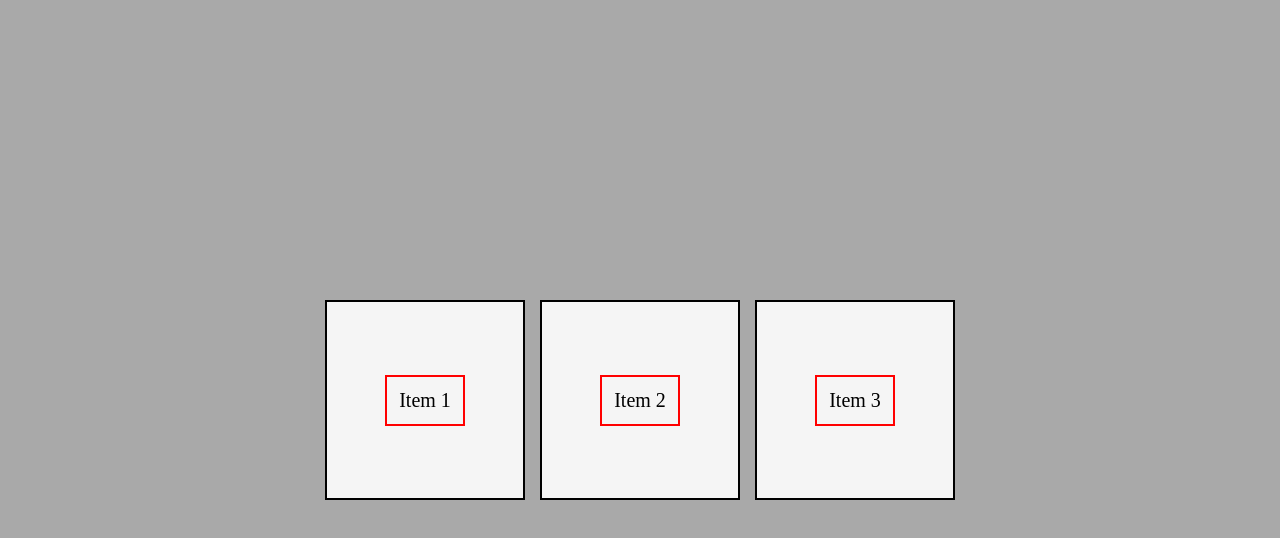
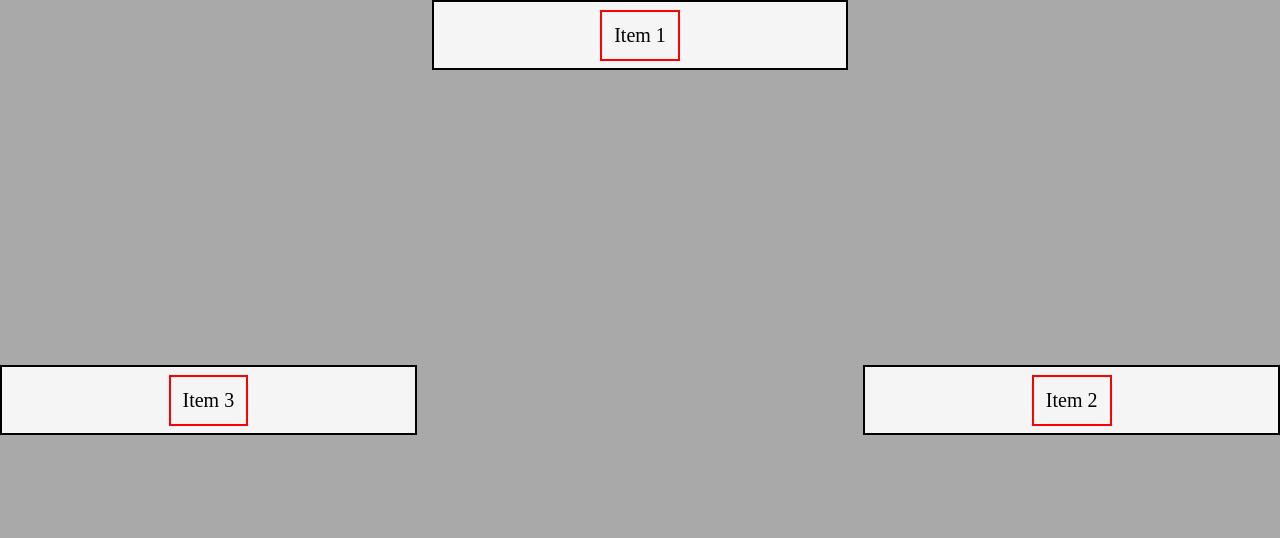
Before and after one commit to creztfallen/full-stack-training, a plain HTML site: page css/flexbox/index.html in a window 1280 px wide. Drawn offline with Linux system fonts and the light colour scheme.

Commit message:
flex box module finished

```diff
--- /dev/null
+++ b/css/flexbox/challenge2/style.css
@@ -0,0 +1,55 @@
+* {
+  margin: 0;
+  padding: 0;
+  box-sizing: border-box;
+}
+
+.container {
+  background-color: darkgray;
+  min-height: 100vh;
+  display: flex;
+  flex-direction: column;
+}
+
+.paragraph {
+  font-size: 30px;
+}
+
+.header {
+  flex-basis: 100%;
+  padding: 10px;
+  border: 2px solid black;
+  display: flex;
+  justify-content: center;
+  background-color: white;
+}
+
+.main-content {
+  flex: 1 0 400px;
+  padding: 20px;
+  display: flex;
+  flex-wrap: wrap;
+  gap: 10px;
+  align-items: center;
+  align-content: center;
+  justify-content: center;
+}
+
+.footer {
+  flex-basis: 100%;
+  padding: 10px;
+  border: 2px solid black;
+  display: flex;
+  justify-content: center;
+  background-color: white;
+}
+
+.item {
+  width: 420px;
+  height: 240px;
+  background-color: white;
+  border: 2px solid black;
+  display: flex;
+  align-items: center;
+  justify-content: center;
+}
--- a/css/flexbox/index.html
+++ b/css/flexbox/index.html
@@ -9,13 +9,13 @@
   </head>
   <body>
     <div class="container">
-      <div class="item">
+      <div class="item item1">
         <p>Item 1</p>
       </div>
-      <div class="item">
+      <div class="item item2">
         <p>Item 2</p>
       </div>
-      <div class="item">
+      <div class="item item3">
         <p>Item 3</p>
       </div>
     </div>
--- a/css/flexbox/style.css
+++ b/css/flexbox/style.css
@@ -12,12 +12,12 @@
   /* flex-direction: column; */
   justify-content: center;
   align-items: center;
-  flex-wrap: wrap;
+  /* flex-wrap: wrap; */
 }
 
 .item {
-  width: 200px;
-  height: 200px;
+  width: 100%;
+  height: 70px;
   border: 2px solid black;
   background-color: whitesmoke;
   font-size: 20px;
@@ -26,6 +26,19 @@
   align-items: center;
 }
 
+.item1 {
+  order: 2;
+  align-self: flex-start;
+}
+
+.item2 {
+  order: 3;
+}
+
+.item3 {
+  order: 1;
+}
+
 p {
   border: 2px solid red;
   padding: 12px;
```
Also changed, not shown: css/flexbox/challenge2/challenge.html (added, +28 -0 lines), css/flexbox/challenge1/challenge.html (renamed from css/flexbox/challenge/challenge.html), css/flexbox/challenge1/images/iconrock-red.svg (renamed from css/flexbox/challenge/images/iconrock-red.svg), css/flexbox/challenge1/images/logo-onebitcode.svg (renamed from css/flexbox/challenge/images/logo-onebitcode.svg), css/flexbox/challenge1/style.css (renamed from css/flexbox/challenge/style.css), 1 other file.
